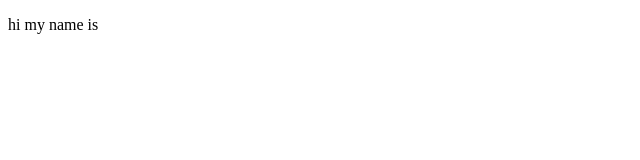
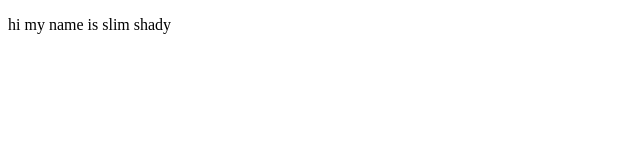
Before and after one commit to octo-robot/octo-robot.github.io, a plain HTML site: page index.html in a window 1280 px wide. Shown: the full height of the page, 0-640 px from the left. Drawn offline with Linux system fonts and the light colour scheme.

Commit message:
Update index.html

```diff
--- a/index.html
+++ b/index.html
@@ -5,6 +5,6 @@
     <title>title</title>
 </head>
 <body>
-    <p> hi my name is <p>
+    <p> hi my name is slim shady <p>
 </body>
 </html>
```
